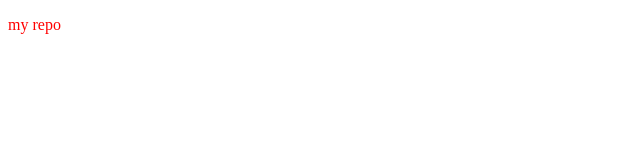
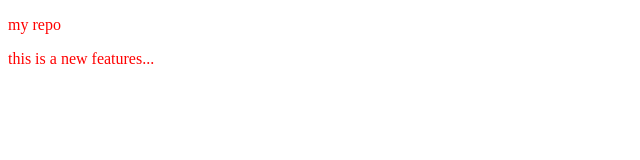
Before and after one commit to bibhu1547/localrepo, a plain HTML site: page index.html in a window 1280 px wide. Shown: the whole page, without its empty margins (0-640 px from the left). Drawn offline with Linux system fonts and the light colour scheme.

Commit message:
Add new features

```diff
--- a/index.html
+++ b/index.html
@@ -8,5 +8,6 @@
 </head>
 <body>
     <p>my repo</p>
+    <p>this is a new features...</p>
 </body>
 </html>
```
Also changed, not shown: 1 other file.
